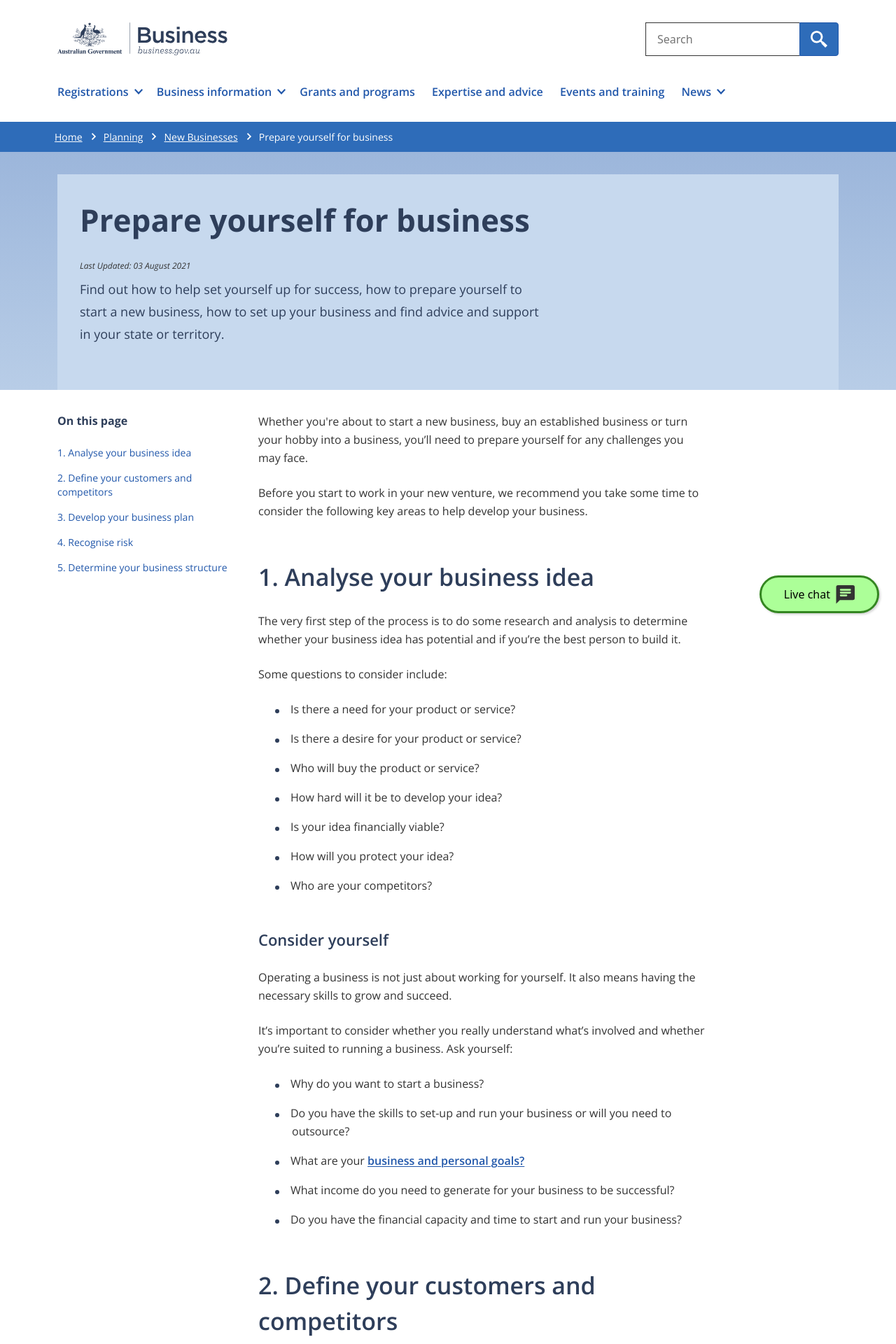
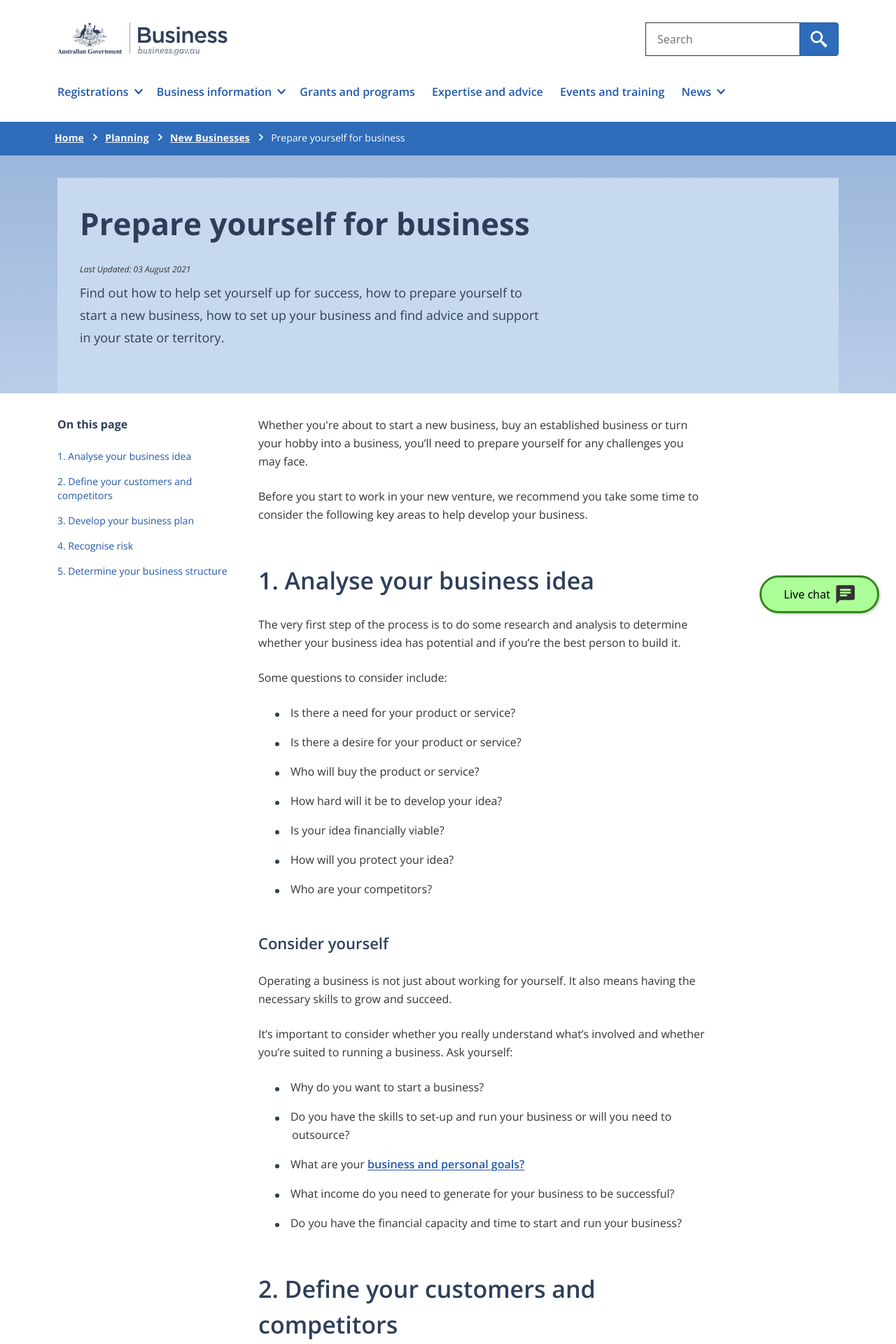
Before and after one commit to AUSGov/bga-refresh, a Jekyll site: the page built from information-page.html, in a window 1280 px wide. Shown: the top 1920 px of the page at 70% size. Built offline with Jekyll 4.4.1, drawn with Linux system fonts in a browser that asks for light colours.

Commit message:
Small fixes to side menu

```diff
--- a/_sass/_base.scss
+++ b/_sass/_base.scss
@@ -280,7 +280,7 @@
     .side-menu {
 
         ul {
-            margin: 0;
+            margin: 0 0 24px 0;
             padding: 0;
 
             li {
--- a/_sass/_header.scss
+++ b/_sass/_header.scss
@@ -303,6 +303,62 @@
 
     }
 }
+
+
+// BREADCRUMBS
+#breadcrumbs {
+    background: $blue-background-dark;
+    padding: 9px 0;
+    min-height: 48px;
+
+    .breadcrumbs-wrapper {
+        ul {
+            margin: 0;
+            padding: 0;
+
+            li {
+                display: inline-block;
+                padding: 0 26px 0 0;
+                margin: 0;
+                background: url(../assets/Chevron-right-white.svg) no-repeat;
+                background-size: 16px 10px;
+                background-position: right 2px center;
+
+                a,
+                p {
+                    color: $white;
+                    margin: 0;
+                    padding: 0;
+                    font-size: 14px;
+
+                }
+
+                a {
+
+                    font-weight: 700;
+                    letter-spacing: 0.01rem;
+
+                    &:focus {
+                        border: $white solid 2px;
+                        border-radius: 4px;
+                        outline: none;
+                    }
+                }
+
+                &.hidden {
+                    display: none;
+                }
+
+                &.breadcrumb-current {
+                    background: none;
+                }
+            }
+        }
+    }
+}
+
+
+// MEDIA QUERIES
 
 @media (max-width: 1199px) {
     header {
@@ -626,47 +682,25 @@
     }
 }
 
+@media (max-width: 575px) {
+    #breadcrumbs {
+        .breadcrumbs-wrapper {
+            ul {
+                li {
+                    &.breadcrumb-current {
+                        display: none;
+                    }
+                    &.breadcrumb-link {
+                        display: none;
 
-// BREADCRUMBS
-#breadcrumbs {
-    background: $blue-background-dark;
-    padding: 8px 0;
-
-    .breadcrumbs-wrapper {
-        ul {
-            margin: 0;
-            padding: 0;
-
-            li {
-                display: inline-block;
-                padding: 0 26px 0 0;
-                margin: 0;
-                background: url(../assets/Chevron-right-white.svg) no-repeat;
-                background-size: 16px 10px;
-                background-position: right 2px center;
-
-                a,
-                p {
-                    color: $white;
-                    margin: 0;
-                    padding: 0;
-                    font-size: 14px;
-                }
-
-                a {
-                    &:focus {
-                        border: $white solid 2px;
-                        border-radius: 4px;
-                        outline: none;
+                        &.mobile-breadcrumb {
+                            display: inline-block;
+                            background: url(../assets/icon-mobile-breadcrumb.svg) no-repeat;
+                            background-position: left 0 center;
+                            padding: 0 0 0 30px;
+                            margin-left: 4px;
+                        }
                     }
-                }
-
-                &.hidden {
-                    display: none;
-                }
-
-                &.breadcrumb-current {
-                    background: none;
                 }
             }
         }
--- a/information-page.html
+++ b/information-page.html
@@ -53,7 +53,7 @@
 
 
 
-        <div class="col-12 col-lg-8 col-xl-7">
+        <div class="col-12 col-sm-9 col-lg-8 col-xl-7">
             <p>Whether you're about to start a new business, buy an established business or turn your hobby into a business, you’ll need to prepare yourself for any challenges you may face.</p>
 
             <p>Before you start to work in your new venture, we recommend you take some time to consider the following key areas to help develop your business.</p>
--- a/js/prototype.js
+++ b/js/prototype.js
@@ -97,13 +97,18 @@
 
 
 
-// HIDE EMPTY BREADCRUMBS -------------------------------------------
+// BREADCRUMBS ------------------------------------------------------
+
+// Hide empty breadcrumbs
 $(".breadcrumb-link a").each(function(){
     var link_content = $(this).text();
     if (!link_content) {
-        $(this).parent(".breadcrumb-link").addClass('hidden');
+        $(this).parent(".breadcrumb-link").remove();
     }
  });
+
+// Add class for mobile view
+$('li.breadcrumb-link').last().addClass('mobile-breadcrumb');
 
 
 
@@ -117,14 +122,14 @@
         $('#anchor-menu li').each(function(){
             var anchor_link = $(this).find('a').attr('href');
             var section_position = $(anchor_link).position();
-            sections[anchor_link] = Math.round(section_position.top);
+            sections[anchor_link] = Math.round(section_position.top) - 16;
         });
 
         // Stickiness
         var make_sticky = function () {
 
-            var menu_position = Math.round($('#body-copy .col-sm-3').position().top);
-            var menu_width = $('#body-copy .col-sm-3').width();
+            var menu_position = Math.round($('.body-copy .col-sm-3').position().top);
+            var menu_width = $('.body-copy .col-sm-3').width();
             var menu_height = $('.side-menu').height();
             var footer_height = $('footer').height();
             var unfix = $(document).height() - footer_height - menu_height;
```
Also changed, not shown: assets/icon-mobile-breadcrumb.svg (added).
